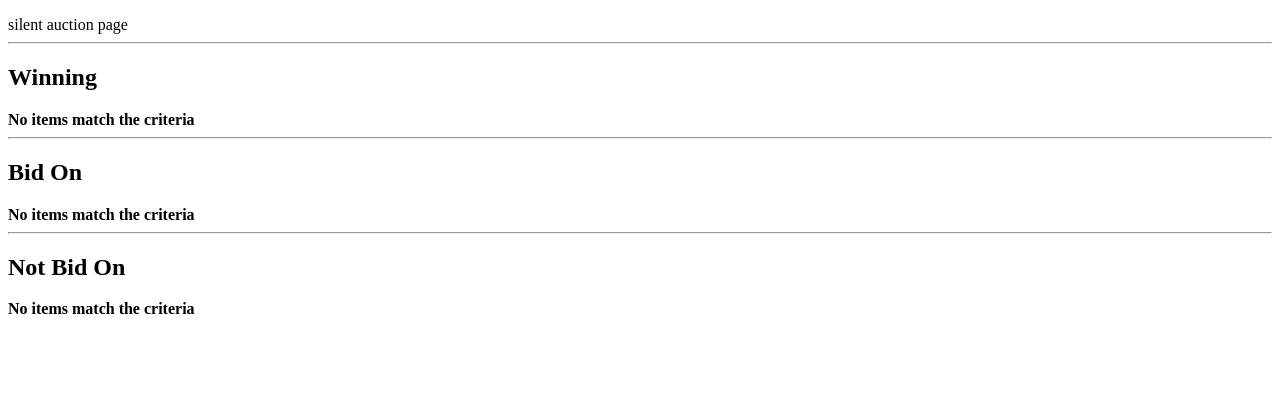
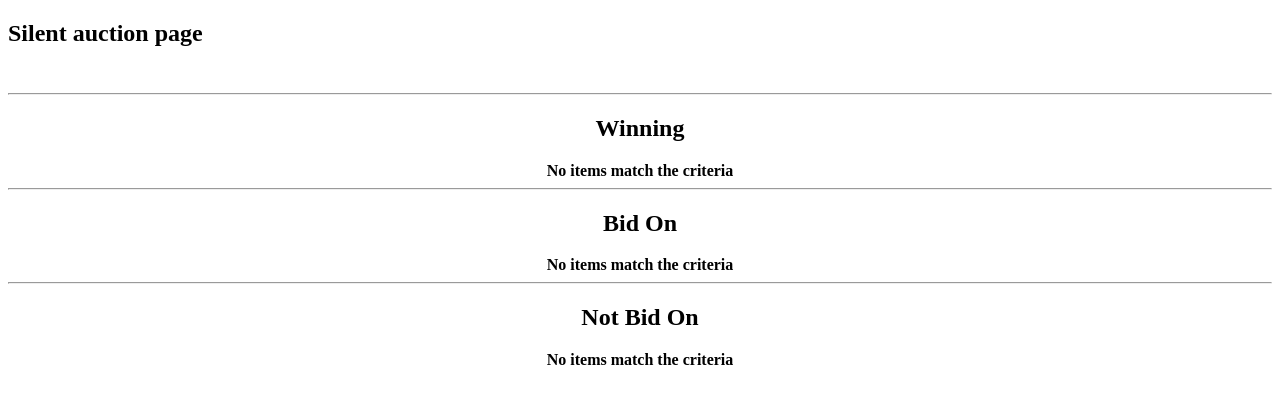
Before and after one commit to bentaylor238/AuctionApplication, a Django app: page /silent in a window 1280 px wide. Shown: the part 48-452 px from the top of the page. Run offline with Django 3.2, Linux system fonts and the light colour scheme; the visitor is signed in with stand-in values (Sample User, id 1); data that the repository does not hold is empty.

Commit message:
messing around with css

```diff
--- a/auction_app/templates/silent.html
+++ b/auction_app/templates/silent.html
@@ -1,17 +1,18 @@
 {% extends 'base.html' %}
 {% block content %}
-    silent auction page
+    <h2>Silent auction page</h2>
     <br>
+    <center>
     {% if objects %}
         {% for object, title in objects %}
             <hr>
             <h2>{{ title }}</h2>
             {% if object %}
                 {% for bid, item, form in object %}
-                    <div style="width: 350px; height: 210px; border: solid 1px #ccc; display: inline-block;">
+                    <div style="width: 20%; height: 25%; border: solid 10px black; padding: 20px; display: inline-block; border-radius: 20px; -moz-border-radius: 10px; background-color: darkgrey; text-align: left;">
                     <h2>Title: {{ item.title }}</h2>
                     <p>Description: {{ item.description }}</p>
-                    <p>Image Name: {{ item.imageName }}</p>
+                    <p>Image Name: {{ item.imageName }} </p>
                     <p>Current Bid: {{ bid.amount }}</p>
                     <form action="{% url 'submit_bid' %}" method="post">
                         {% csrf_token %}
@@ -20,6 +21,7 @@
                         <button type="submit">Bid</button>
                     </form>
                     </div>
+
                 {% endfor %}
             {% else %}
                 <strong>No items match the criteria</strong>
@@ -29,4 +31,5 @@
     {% else %}
         <strong>No items match the criteria</strong>
     {% endif %}
+    </center>
 {% endblock %}
```
Also changed, not shown: auction_app/migrations/0001_initial.py, auction_app/migrations/0002_auto_20191101_2223.py (deleted), auction_app/migrations/0002_auto_20191102_2027.py, auction_app/migrations/0003_auto_20191102_1510.py (deleted), auction_app/migrations/0004_auto_20191102_1510.py (deleted).
